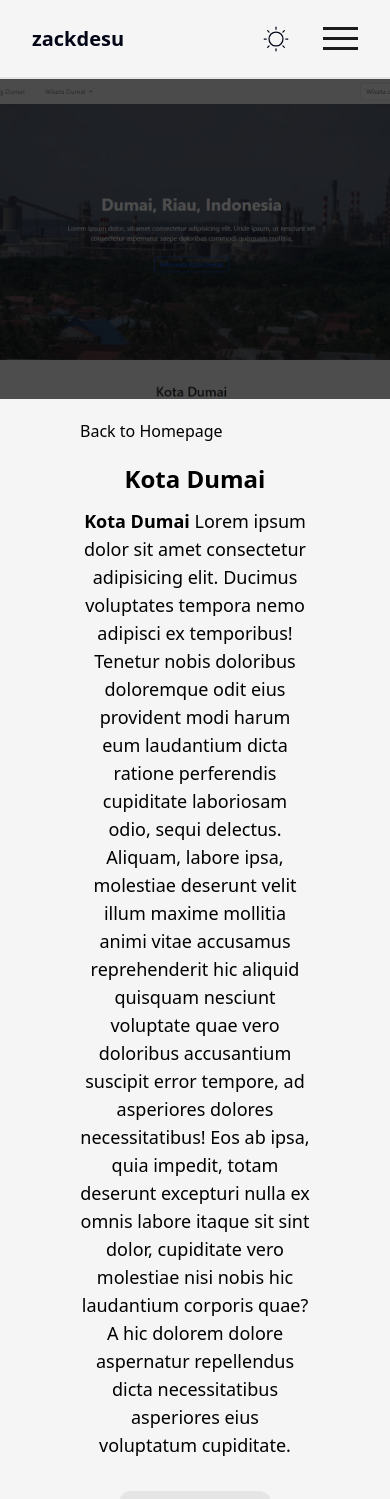
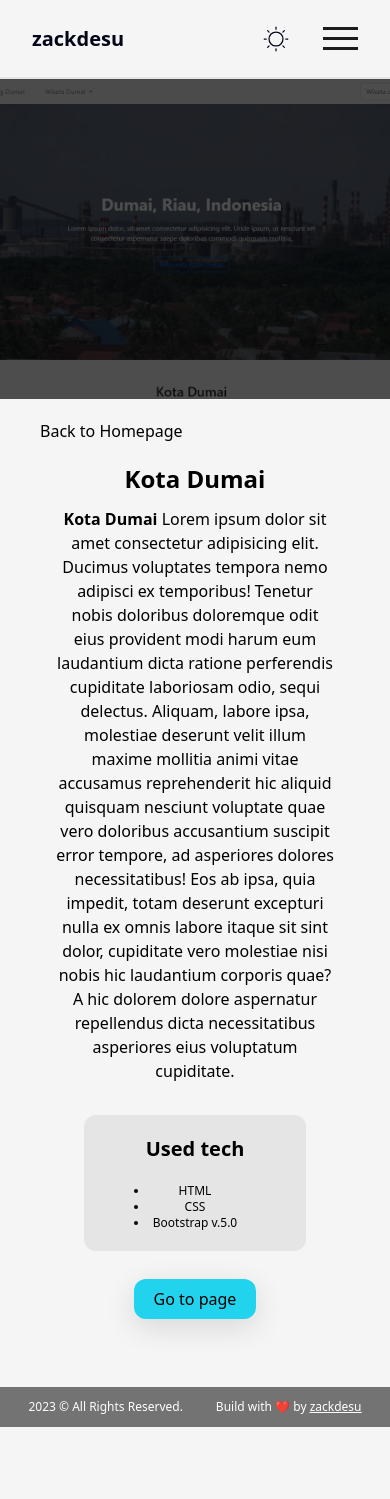
Before and after one commit to zackdesu/portfolio, a Next.js app: page /kotadumai in a window 390 px wide. Shown: the top 1499 px of the page. After the commit the page ends 1427 px from the top, so only its background shows below. Built offline with nearby package versions, Linux system fonts and the light colour scheme.

Commit message:
responsive fix

```diff
--- a/components/details.jsx
+++ b/components/details.jsx
@@ -27,24 +27,27 @@ const Details = ({
           priority
         />
       </div>
-      <div className="mx-20 mt-5">
+      <div className="mx-20 max-lg:mx-10 mt-5">
         <Link href="/#project">Back to Homepage</Link>
       </div>
-      <div className="mx-20 my-5 flex max-lg:flex-col max-lg:items-center max-lg:text-center">
+      <div className="mx-20 max-lg:mx-14 my-5 flex max-lg:flex-col max-lg:items-center max-lg:text-center">
         <div className="w-[60%] max-lg:w-full">
           <h1>{title}</h1>
-          <p className="my-3 text-lg">
+          <p className="my-3 text-lg max-md:text-base">
             <b>{title}</b>&nbsp;
             {desc}
           </p>
         </div>
         <div className="w-[40%] max-lg:w-full flex flex-col justify-around my-5">
-          <ul className="bg-neutral-200 text-start dark:bg-neutral-800 rounded-xl mx-auto p-5 font-medium">
-            <h2 className="mb-5">Tech I used</h2>
+          <ul className="bg-neutral-200 text-start dark:bg-neutral-800 rounded-xl mx-auto p-5 font-medium max-lg:w-[80%]">
+            <h2 className="mb-5 text-center">Used tech</h2>
             {list.map((e, i) => (
-              <li key={i} className="cursor-default">
+              <li
+                key={i}
+                className="cursor-default text-center list-disc w-1/2 mx-auto"
+              >
                 {" "}
-                &#9737; &nbsp; {e}
+                {e}
               </li>
             ))}
           </ul>
```
